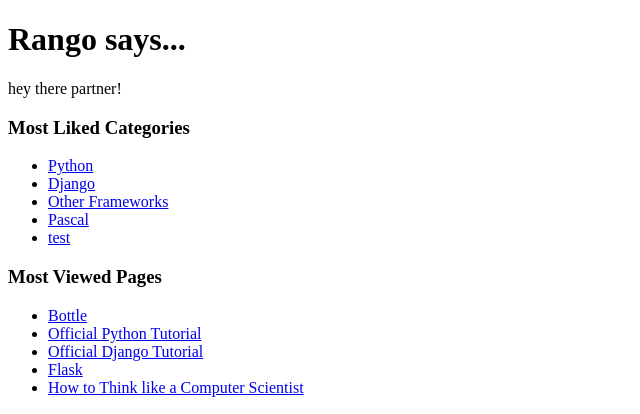
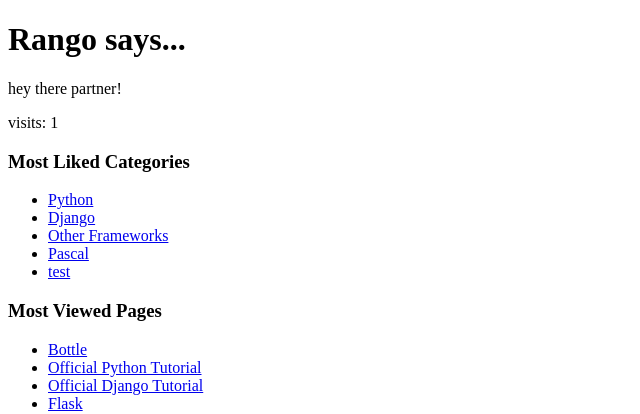
Before and after one commit to wangmj1127/tango_with_django_project, a Django app: page / in a window 1280 px wide; the page is wider, and only the part inside the window is pictured. Shown: the top 414 px of that part, without its empty margins (0-640 px from the left). Run offline with Django 3.2, Linux system fonts and the light colour scheme; data comes from the database, SQL or seed files in the repository; both versions use the stored data as it was after the commit.

Commit message:
update chapter 10

```diff
--- a/rango/views.py
+++ b/rango/views.py
@@ -7,19 +7,31 @@ from django.contrib.auth import authenticate, login, logout
 from django.http import HttpResponseRedirect, HttpResponse
 from django.core.urlresolvers import reverse
 from django.contrib.auth.decorators import login_required
+from datetime import datetime
 
 
 def index(request):
     # context_dict = {'boldmessage': "Crunchy, creamy, cookie, candy, cupcake!"}
+    request.session.set_test_cookie()
     category_list = Category.objects.order_by('-likes')[:5]
     page_list = Page.objects.order_by('-views')[:5]
     context_dict = {'categories': category_list, 'pages': page_list}
 
+    request.session.set_test_cookie()
+
+    visitor_cookie_handler(request)
+    context_dict['visits'] = request.session['visits']
+
+    response = render(request, 'rango/index.html', context=context_dict)
+    return response
     return render(request, 'rango/index.html', context=context_dict)
 
 
 def about(request):
     # return HttpResponse("Rango says here is the about page.<br/><a href='/rango/'>Index</a>")
+    if request.session.test_cookie_worked():
+        print('TEST COOKIE WORKED')
+        request.session.delete_test_cookie()
     return render(request, 'rango/about.html', {})
 
 
@@ -150,3 +162,25 @@ def restricted(request):
 def user_logout(request):
     logout(request)
     return HttpResponseRedirect(reverse('index'))
+
+
+def get_server_side_cookie(request, cookie, default_val=None):
+    val = request.session.get(cookie)
+    if not val:
+        val = default_val
+    return val
+
+
+def visitor_cookie_handler(request):
+    visits = int(request.COOKIES.get('visits', '1'))
+    last_visit_cookie = request.COOKIES.get('last_visit', str(datetime.now()))
+    last_visit_time = datetime.strptime(last_visit_cookie[:-7],
+                                        '%Y-%m-%d %H:%M:%S')
+
+    if (datetime.now() - last_visit_time).days > 0:
+        visits = visits + 1
+        request.session['last_visit'] = str(datetime.now())
+    else:
+        request.session['last_visit'] = last_visit_cookie
+
+    request.session['visits'] = visits
--- a/templates/rango/index.html
+++ b/templates/rango/index.html
@@ -12,6 +12,7 @@
             {% else %}
                 hey there partner!
             {% endif %}
+        <p>visits: {{ visits }}</p>
 {#			hey there partner!#}
 		</div>
 		<div>
```
Also changed, not shown: db.sqlite3.
